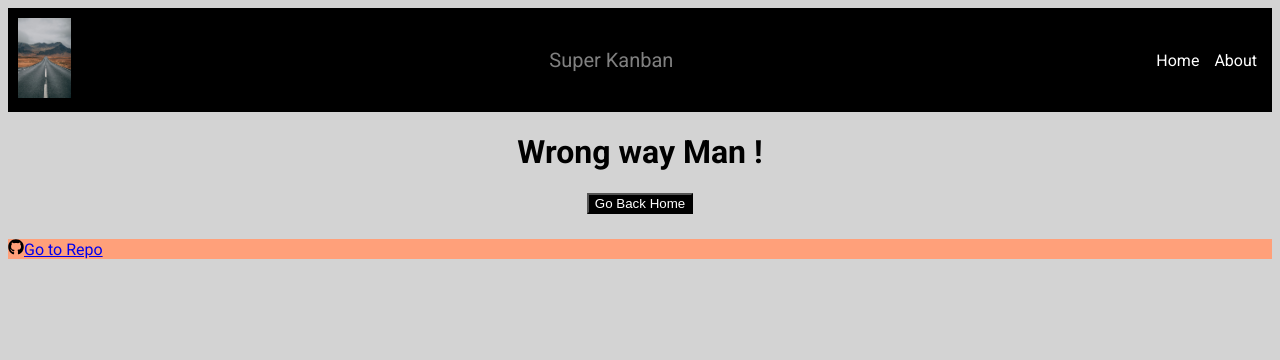
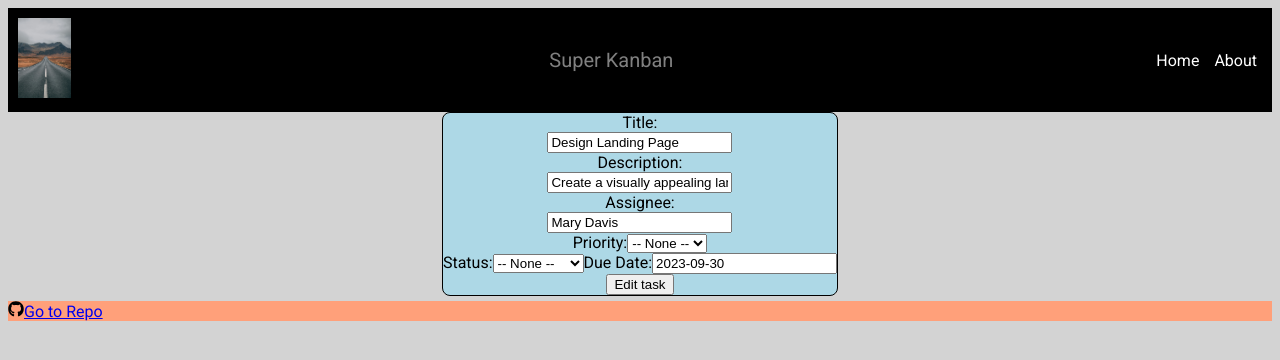
Before and after one commit to MassFuer/Kanban-Board, a React (Vite) app in the folder kanban-board/: page /edit-task/1 in a window 1280 px wide. Shown: the top 360 px of the page. Built offline with nearby package versions, Linux system fonts and the light colour scheme.

Commit message:
finishing edit form

```diff
--- a/kanban-board/src/App.jsx
+++ b/kanban-board/src/App.jsx
@@ -3,16 +3,18 @@ import { Route, Routes } from "react-router-dom";
 import { useState } from "react";
 import "./App.css";
 import Navbar from "./components/Navbar";
-import Sidebar from "./components/Sidebar";
 import Footer from "./components/Footer";
-import TaskList from "./components/TaskList";
 import DashboardPage from "./pages/DashboardPage";
 import TaskDetailPage from "./pages/TaskDetailPage";
 import AboutPage from "./pages/AboutPage";
 import NotFoundPage from "./pages/NotFoundPage";
 import tasksData from "./data/kanban.json";
+import EditTaskPage from "./pages/EditTaskPage";
+import { useNavigate } from "react-router-dom";
 
 function App() {
+  // This allows use to navigate without clicking
+  const nav = useNavigate();
   const [tasks, setTasks] = useState(tasksData);
   function handleDelete(taskId) {
     const filteredTasks = tasks.filter((task) => task.id !== taskId);
@@ -21,6 +23,19 @@ function App() {
 
   function handleAddTask(newTask) {
     return setTasks([newTask, ...tasks]);
+  }
+
+  function handleEditTask(updatedTask) {
+    const updatedTaskArray = tasks.map((task) => {
+      if (task.id == updatedTask.id) {
+        return updatedTask;
+      } else {
+        return task;
+      }
+    });
+    // this take us to the nav url defined above
+    nav("/");
+    return setTasks(updatedTaskArray);
   }
   return (
     <>
@@ -43,6 +58,12 @@ function App() {
               <TaskDetailPage tasks={tasks} handleDelete={handleDelete} />
             }
           />
+          <Route
+            path="/edit-task/:taskId"
+            element={
+              <EditTaskPage tasks={tasks} handleEditTask={handleEditTask} />
+            }
+          />
           <Route path="/about" element={<AboutPage />} />
           <Route path="*" element={<NotFoundPage />} />
         </Routes>
--- a/kanban-board/src/components/TaskCard.jsx
+++ b/kanban-board/src/components/TaskCard.jsx
@@ -8,17 +8,19 @@ function TaskCard({ task, handleDelete }) {
       <div className="task-card">
         <h2>{task.title}</h2>
         {/* edit button */}
-        <NavLink to={`/task-details/${task.id}`}>
+        <NavLink to={`/edit-task/${task.id}`}>
           <button className="edit">
             <MdOutlineEdit />
           </button>
         </NavLink>
 
         {/* expand button */}
-        <button className="toggle">
-          <IoExpandOutline />
-        </button>
-
+        <NavLink to={`/task-details/${task.id}`}>
+          {" "}
+          <button className="toggle">
+            <IoExpandOutline />
+          </button>
+        </NavLink>
         <p>
           <strong>Description:</strong>
           {task.description}
--- /dev/null
+++ b/kanban-board/src/pages/EditTaskPage.jsx
@@ -0,0 +1,104 @@
+import { useState } from "react";
+import { useParams } from "react-router-dom";
+
+function EditTaskPage({ tasks, handleEditTask }) {
+  // grab the ID from URL
+  const { taskId } = useParams();
+  const taskToEdit = tasks.find((task) => task.id == taskId);
+
+  const [title, setTitle] = useState(taskToEdit.title);
+  const [description, setDescription] = useState(taskToEdit.description);
+  const [assignee, setAssignee] = useState(taskToEdit.assignee);
+  const [status, setStatus] = useState(taskToEdit.status);
+  const [priority, setPriority] = useState(taskToEdit.priority);
+  const [dueDate, setDueDate] = useState(taskToEdit.dueDate);
+
+  function handleUpdateTask(e) {
+    e.preventDefault();
+    const updatedTask = {
+      ...taskToEdit,
+      title: title,
+      description: description,
+      assignee: assignee,
+      status: status,
+      priority: priority,
+      dueDate: dueDate,
+    };
+    handleEditTask(updatedTask);
+  }
+  return (
+    <>
+      <form onSubmit={handleUpdateTask}>
+        <div className="task-card">
+          <label>Title:</label>
+          <input
+            type="text"
+            name="title"
+            value={title}
+            placeholder="task title"
+            onChange={(e) => setTitle(e.target.value)}
+          />
+
+          <label>Description:</label>
+          <input
+            type="text"
+            name="description"
+            value={description}
+            placeholder="task description"
+            onChange={(e) => setDescription(e.target.value)}
+          />
+
+          <label>Assignee:</label>
+          <input
+            type="text"
+            name="assignee"
+            value={assignee}
+            placeholder="task assignee"
+            onChange={(e) => setAssignee(e.target.value)}
+          />
+          {/* Try to implement radio buttons */}
+          <label>
+            Priority:
+            <select
+              name="status"
+              value={status}
+              onChange={(e) => setPriority(e.target.value)}
+            >
+              <option value="">-- None --</option>
+              <option value="low">Low</option>
+              <option value="medium">Medium</option>
+              <option value="high">High</option>
+            </select>
+          </label>
+
+          {/* Logic to implement */}
+          <label>
+            Status:
+            <select
+              name="priority"
+              value={priority}
+              onChange={(e) => setStatus(e.target.value)}
+            >
+              <option value="">-- None --</option>
+              <option value="todo">To Do</option>
+              <option value="inProgress">In Progress</option>
+              <option value="inReview">In Review</option>
+              <option value="done">Done</option>
+            </select>
+            <label>Due Date:</label>
+            <input
+              type="text"
+              name="dueDate"
+              value={dueDate}
+              onChange={(e) => setDueDate(e.target.value)}
+            />
+          </label>
+          <button type="submit" className="delete">
+            Edit task
+          </button>
+        </div>
+      </form>
+    </>
+  );
+}
+export default EditTaskPage;
```
